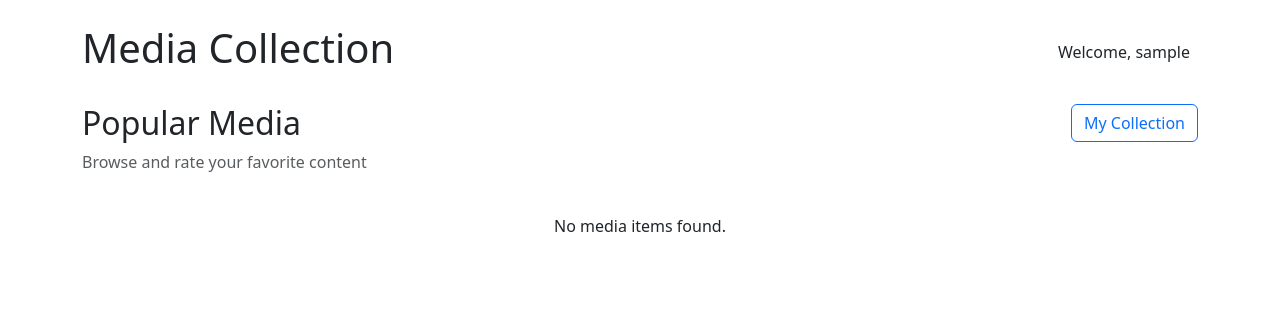
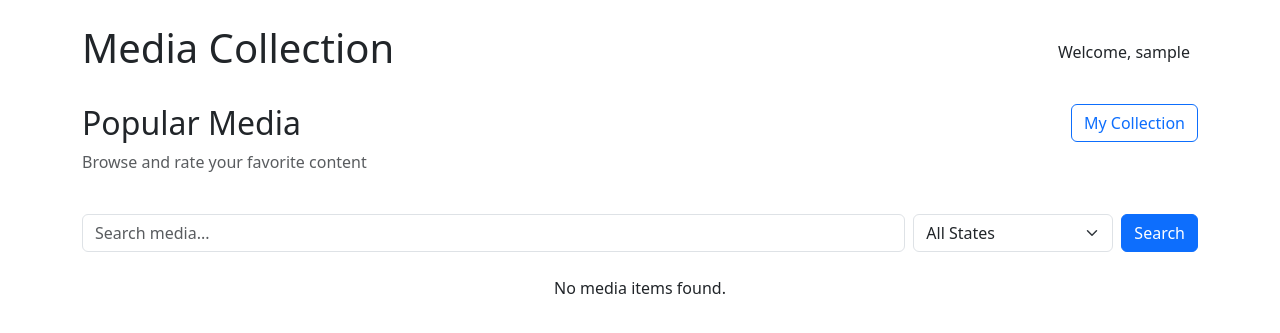
Before and after one commit to agascmur/MediaCheck, a Django app: page / in a window 1280 px wide. Shown: the part 56-389 px from the top of the page. Run offline with Django 5.2, Linux system fonts and the light colour scheme; the visitor is signed in with stand-in values (Sample User, id 1); data that the repository does not hold is empty.

Commit message:
Added feature/search-bar for both App and Web
Now the App works fine but exclusively uses the API, ergo needs a Backend to work.

```diff
--- a/mysite/media/templates/media/home.html
+++ b/mysite/media/templates/media/home.html
@@ -33,6 +33,23 @@
         </div>
         {% endif %}
     </div>
+
+    <form method="get" class="mb-4 d-flex gap-2">
+        <input type="text" name="q" value="{{ query }}" class="form-control" placeholder="Search media...">
+
+        {% if is_authenticated %}
+        <select name="state" class="form-select" style="max-width: 200px;">
+            <option value="">All States</option>
+            {% for value, label in user_media_states %}
+                <option value="{{ value }}" {% if selected_state == value|stringformat:"s" %}selected{% endif %}>
+                    {{ label }}
+                </option>
+            {% endfor %}
+        </select>
+        {% endif %}
+
+        <button type="submit" class="btn btn-primary">Search</button>
+    </form>
 
     <div class="row">
         {% for media in media_items %}
--- a/mysite/media/views.py
+++ b/mysite/media/views.py
@@ -36,52 +36,101 @@ def obtain_auth_token(request):
     token, created = Token.objects.get_or_create(user=user)
     return Response({'token': token.key})
 
+from django.db.models import Avg, Q, Prefetch
+from .models import Media, UserMedia
+
 def home(request):
-    # Get all media items with their average scores
-    media_items = Media.objects.annotate(
-        avg_score=Avg('user_media__score')
-    ).order_by('-avg_score', '-created_at')
+    query = request.GET.get('q', '')
+    selected_state = request.GET.get('state')
 
-    # Get user's ratings if user is logged in
+    # Start base queryset
+    media_qs = Media.objects.all()
+
+    # Apply search filter if query is present
+    if query:
+        media_qs = media_qs.filter(title__icontains=query)
+
+    # Apply state filter only if user is authenticated and valid state
+    if request.user.is_authenticated and selected_state in ['1', '2', '3']:
+        media_qs = media_qs.prefetch_related(
+            Prefetch(
+                'user_media',
+                queryset=UserMedia.objects.filter(user=request.user),
+                to_attr='filtered_user_media'
+            )
+        )
+        media_items = []
+        for media in media_qs:
+            # Use prefetched data to check if media is in desired state
+            if hasattr(media, 'filtered_user_media') and media.filtered_user_media:
+                user_media = media.filtered_user_media[0]
+                if user_media.state == int(selected_state):
+                    media_items.append(media)
+    else:
+        media_items = list(media_qs)
+
+    # Annotate with avg score and sort
+    media_items = sorted(
+        media_items,
+        key=lambda m: (
+            -(m.user_media.aggregate(avg_score=Avg('score'))['avg_score'] or 0),
+            -m.created_at.timestamp()
+        )
+    )
+
+    # User rating dict
     user_ratings = {}
     if request.user.is_authenticated:
-        # Get all ratings for the current user
         ratings = UserMedia.objects.filter(
             user=request.user,
             score__isnull=False
         ).select_related('media')
-
-        # Create a dictionary of media_id -> score
-        user_ratings = {rating.media_id: rating.score for rating in ratings}
+        user_ratings = {r.media_id: r.score for r in ratings}
 
     context = {
         'media_items': media_items,
         'user_ratings': user_ratings,
         'is_authenticated': request.user.is_authenticated,
         'user_media_states': UserMedia.MediaState.choices,
+        'selected_state': selected_state,
+        'query': query,
     }
     return render(request, 'media/home.html', context)
 
 @login_required
+
 def user_collection(request):
-    # Get all media items in the user's collection except those with state CHECK
-    user_media = UserMedia.objects.filter(
+    query = request.GET.get('q', '')
+    selected_state = request.GET.get('state')
+
+    # Start with all user media excluding "Check" state
+    user_media_qs = UserMedia.objects.filter(
         user=request.user
     ).exclude(
         state=UserMedia.MediaState.CHECK
     ).select_related('media')
 
-    # Get user's ratings
+    # Filter by search query
+    if query:
+        user_media_qs = user_media_qs.filter(media__title__icontains=query)
+
+    # Filter by selected state if provided and valid
+    if selected_state in ['1', '2', '3']:
+        user_media_qs = user_media_qs.filter(state=int(selected_state))
+
+    # Build user ratings dict
     user_ratings = {
         rating.media_id: rating.score
-        for rating in user_media.filter(score__isnull=False)
+        for rating in user_media_qs.filter(score__isnull=False)
     }
 
     context = {
-        'user_media': user_media,
+        'user_media': user_media_qs,
         'user_ratings': user_ratings,
         'is_authenticated': True,
         'user_media_states': UserMedia.MediaState.choices,
+        'selected_state': selected_state,
+        'query': query,
     }
     return render(request, 'media/user_collection.html', context)
 
```
Also changed, not shown: MediaCheckMobile/src/screens/MediaListScreen.tsx (+52 -44 lines), mysite/media/templates/media/user_collection.html (+17 -0 lines).
